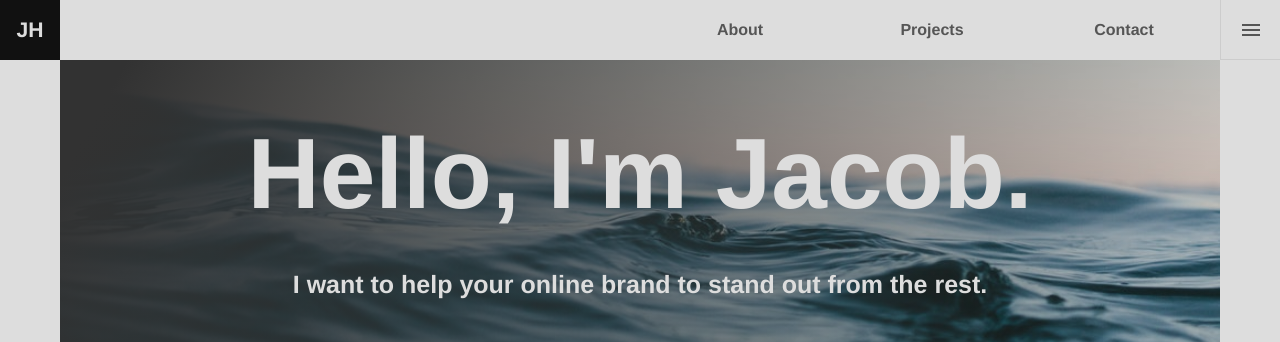
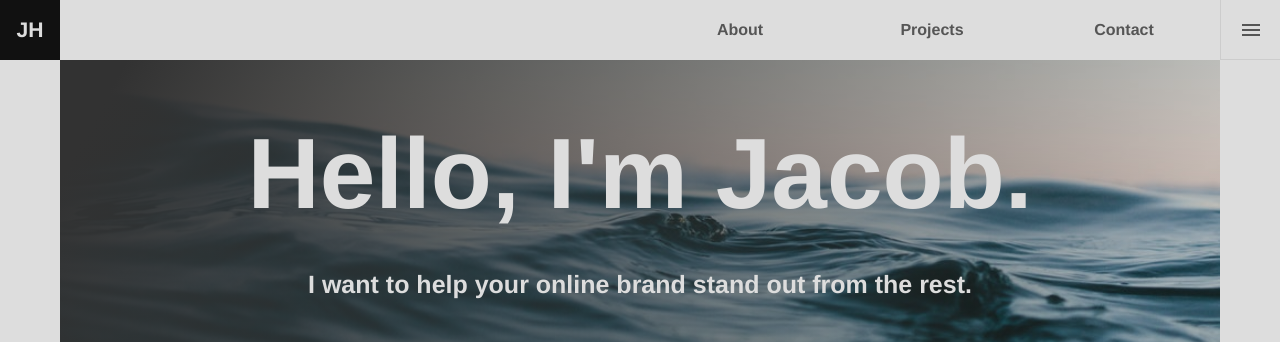
Before and after one commit to jacobhixon47/portfolio-v2, a Gatsby site: page / in a window 1280 px wide. Shown: the top 342 px of the page. Built offline with nearby package versions, Linux system fonts and the light colour scheme; Gatsby itself is replaced by a stand-in of ours; what react-animations would draw is missing.

Commit message:
remove dummy 2nd page

```diff
--- a/src/components/header.js
+++ b/src/components/header.js
@@ -115,7 +115,7 @@ const Header = (props) => (
     <div css={headerOverlayStyle}>
       <div css={headerContentStyle}>
         <h4 css={headerTitleStyle}>Hello, I'm Jacob.</h4>
-        <h4 css={subHeaderStyle}>I want to help your online brand to stand out from the rest.</h4>
+        <h4 css={subHeaderStyle}>I want to help your online brand stand out from the rest.</h4>
       </div>
     </div>
   </div>
```
Also changed, not shown: src/pages/page-2.js (deleted, +0 -14 lines).
